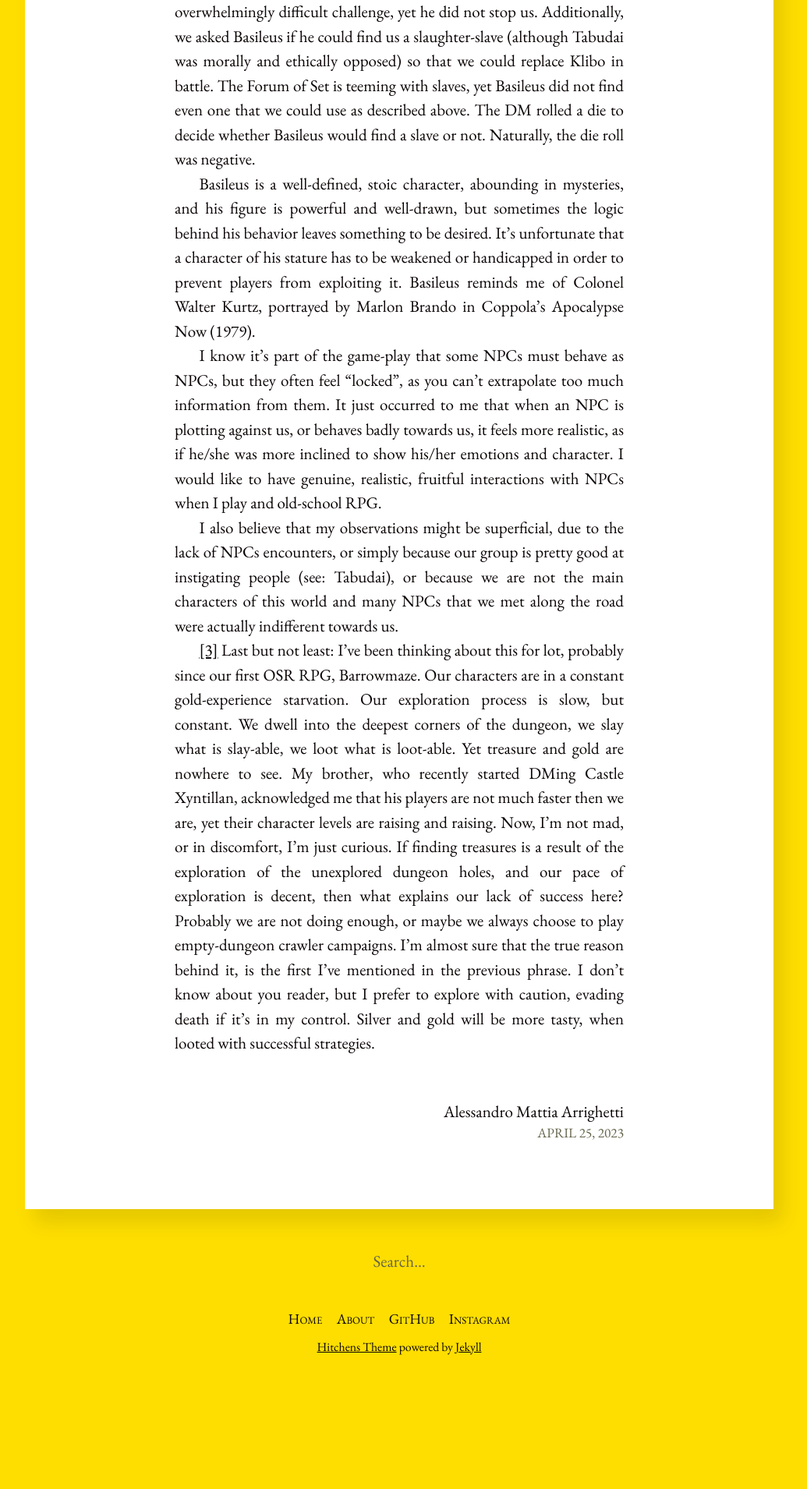
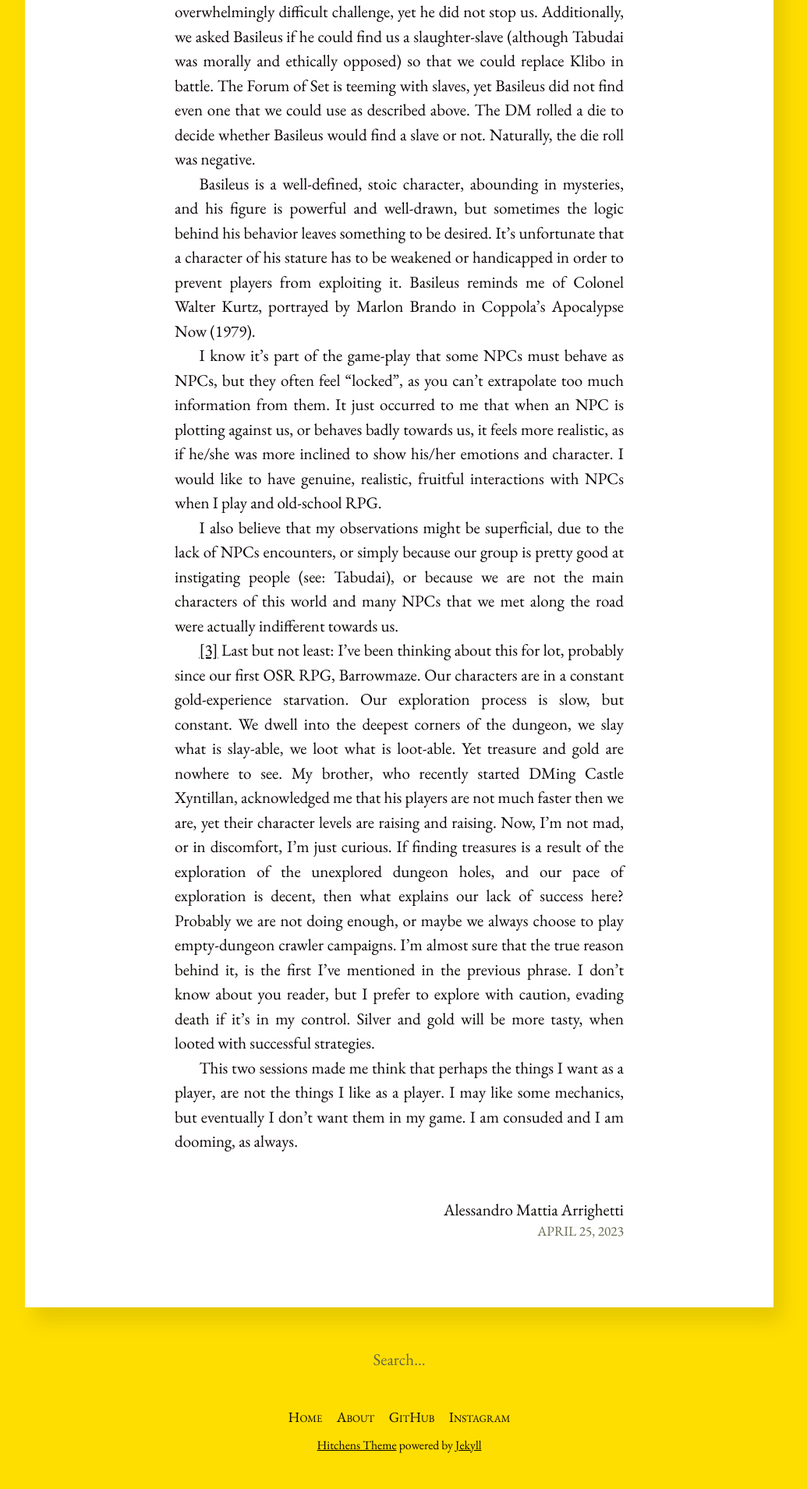
Before and after one commit to InexistentThirdChimera/InexistentThirdChimera.github.io, a Jekyll site: the page built from _posts/2023-04-25-player-report-6-and-7;-Doom-And-Gloom-(from-lionbeak-campaign).md, in a window 1280 px wide. Shown: the part 3366-5276 px from the top of the page at 78% size, without its empty margins (128-1163 px from the left). Built offline with Jekyll 4.4.1, drawn with Linux system fonts in a browser that asks for light colours; before the commit the page ends 5150 px from its top, so only the background shows below that.

Commit message:
addes stuff to PR5-7

```diff
--- a/_posts/2023-04-25-player-report-6-and-7;-Doom-And-Gloom-(from-lionbeak-campaign).md
+++ b/_posts/2023-04-25-player-report-6-and-7;-Doom-And-Gloom-(from-lionbeak-campaign).md
@@ -75,8 +75,7 @@ Probably we are not doing enough, or maybe we always choose to play empty-dungeo
 I don’t know about you reader, but I prefer to explore with caution, evading death if it’s in my control. Silver and gold will be more tasty, when looted with successful strategies.
 
 
-
-
+ This two sessions made me think that perhaps the things I want as a player, are not the things I like as a player. I may like some mechanics, but eventually I don't want them in my game. I am consuded and I am dooming, as always.
 
 
 <html lang="en">
```
